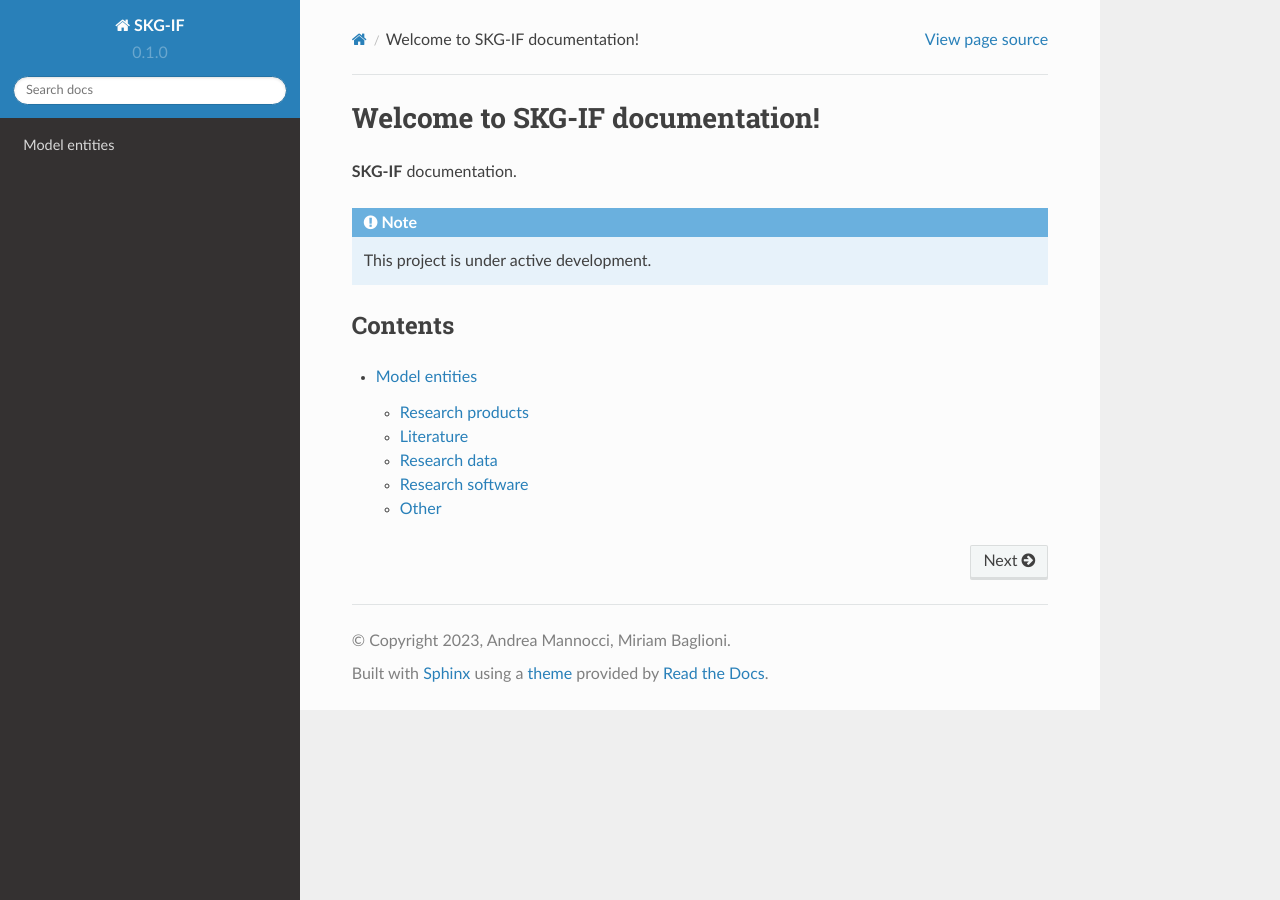
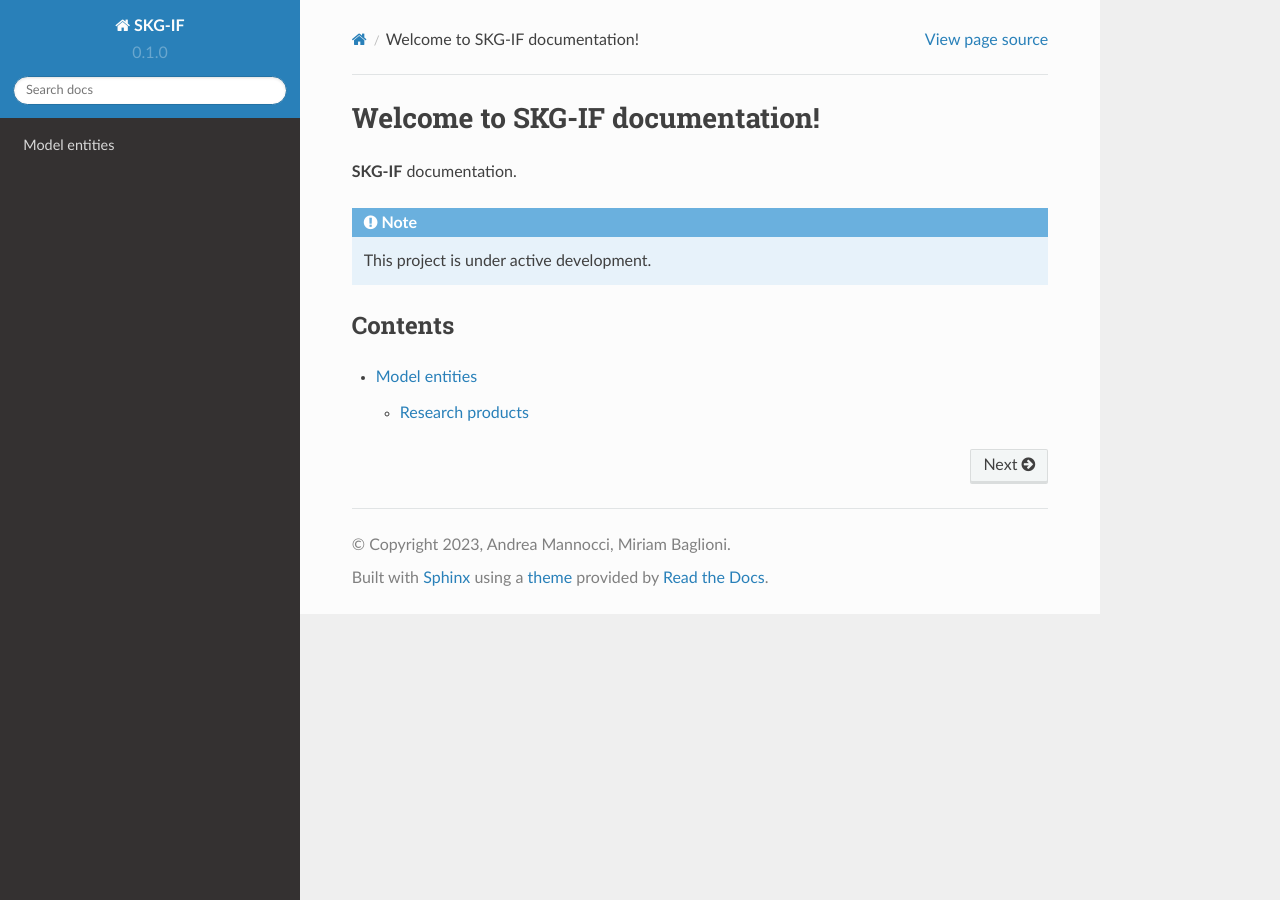
Before and after one commit to andremann/SKG-IF, a Sphinx documentation site: the page built from docs/source/index.rst, in a window 1280 px wide. Built offline with Sphinx 7.4.7 and the Read the Docs theme 2.0.0, drawn with Linux system fonts in a browser that asks for light colours; pages that are not in the unit, such as notebooks, are missing from menus.

Commit message:
first model entities

```diff
--- a/docs/source/model.rst
+++ b/docs/source/model.rst
@@ -1,22 +1,11 @@
 Model entities
 ==============
 
-
-Research products
------------------
+TODO write introduction
 
 
-Literature
-----------
+.. toctree::
 
-
-Research data
--------------
-
-
-Research software
------------------
-
-
-Other
------
+    products
+    authors
+    venues
```
Also changed, not shown: docs/source/products.rst (added, +9 -0 lines), docs/source/data.rst (added), docs/source/literature.rst (added), docs/source/other.rst (added), docs/source/software.rst (added).
